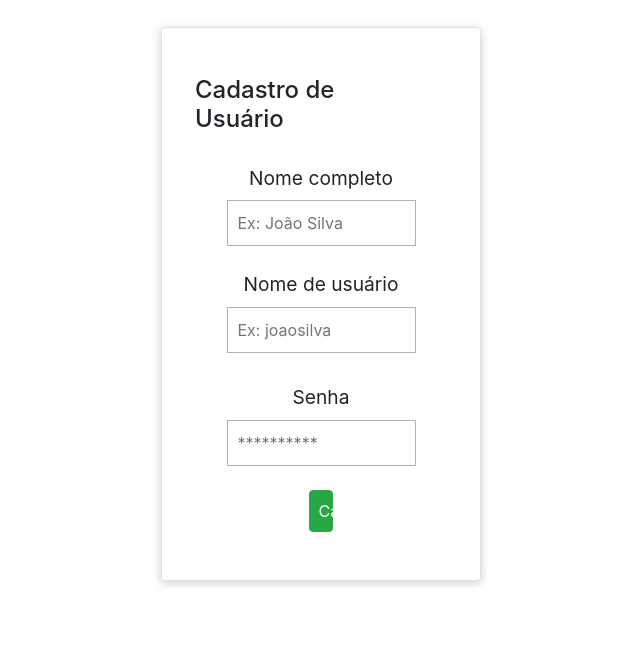
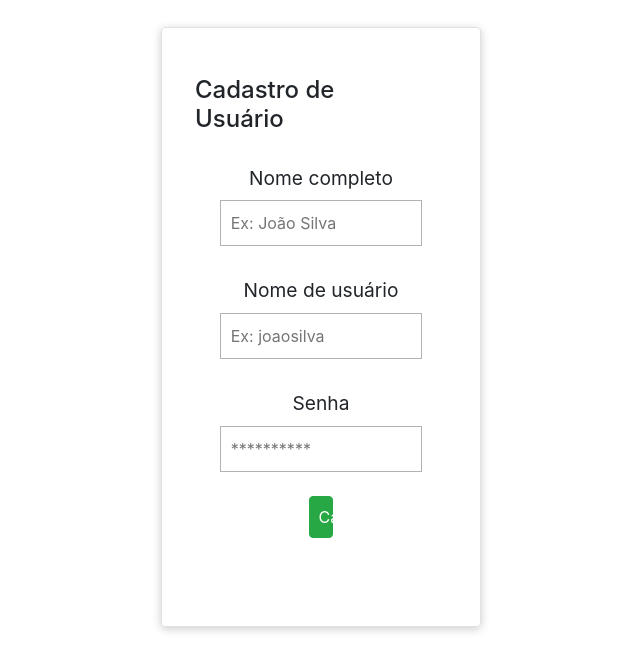
Before and after one commit to shl0mo/Dashboard_Relatorios-PHP_Bootstrap, a PHP site: page /Relatorios/cadastro.php in a window 1280 px wide. Shown: the part 373-1044 px from the top of the page, without its empty margins (319-959 px from the left). Run offline with PHP 8.4, Linux system fonts and the light colour scheme; some libraries are stand-ins or nearby versions.

Commit message:
Página cadastro - front

```diff
--- a/cadastro.php
+++ b/cadastro.php
@@ -17,22 +17,20 @@
 			<h4 class="h4-register d-flex align-self-center">Cadastro de Usuário</h4>
 		</div>
 		<div class="row">
-			<form class="form-register" method="post" class="w-100 align-items-center d-flex">
-				<div>
-					<div class="d-flex flex-column align-items-center">
+			<form class="form-register form-container" method="post" class="w-100 align-items-center d-flex">
+				<div class="form-box row align-items-center">
 						<label for="input-name" class="label-register">Nome completo</label>
 							<input id="input-name" class="w-75" name="name" type="text"  placeholder="Ex: João Silva"/>
-					</div>
 				</div>
-				<div class="d-flex flex-column align-items-center">
-						<label for="input-username"  class="label-register mt-4">Nome de usuário</label>
+				<div class="form-box row align-items-center">
+						<label for="input-username"  class="label-register">Nome de usuário</label>
 							<input id="input-username" class="w-75" name="username" type="text" placeholder="Ex: joaosilva"/>
 				</div>
-				<div class="d-flex flex-column align-items-center">
+				<div class="form-box row align-items-center">
 					<label for="input-password"  class="label-register">Senha</label>
 						<input id="input-password" class="w-75" name="password" type="text" placeholder="**********"/>
 				</div>
-				<div class="d-flex flex-column align-items-center mt-4">
+				<div class="form-box row align-items-center mt-4">
 					<div class="w-25 flex align-self-center">
 						<button type="submit" class="btn btn-success w-100 p-2">Cadastrar</button>
 					</div>
```
Also changed, not shown: 2 other files.
